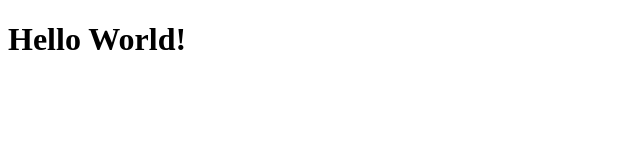
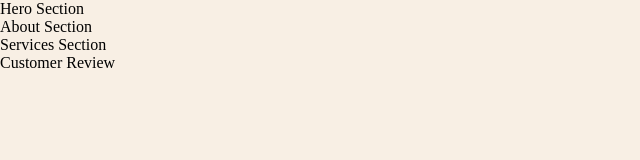
Before and after one commit to fmstacco/Carpe-Diem-Data-Solutions, a plain HTML site: page index.html in a window 1280 px wide. Shown: the whole page, without its empty margins (0-640 px from the left). Drawn offline with Linux system fonts and the light colour scheme.

Commit message:
Add core structure to html

```diff
--- a/assets/css/style.css
+++ b/assets/css/style.css
@@ -5,3 +5,14 @@
     --rose: #e6c2bf;
     --gold:#b88917;
 }
+
+body {
+    background-color: var(--cream);
+
+
+}
+
+* {
+    margin: 0;
+    padding: 0;
+}
--- a/index.html
+++ b/index.html
@@ -12,6 +12,17 @@
 </head>
 
 <body>
-    <h1>Hello World!</h1>
+
+    <header>
+        <section>Hero Section</section>
+        <section>About Section</section>
+        <section>Services Section</section>
+        <section>Customer Review</section>
+    </header>
+
+<footer>
+
+</footer>
+
 </body>
 </html>
```
